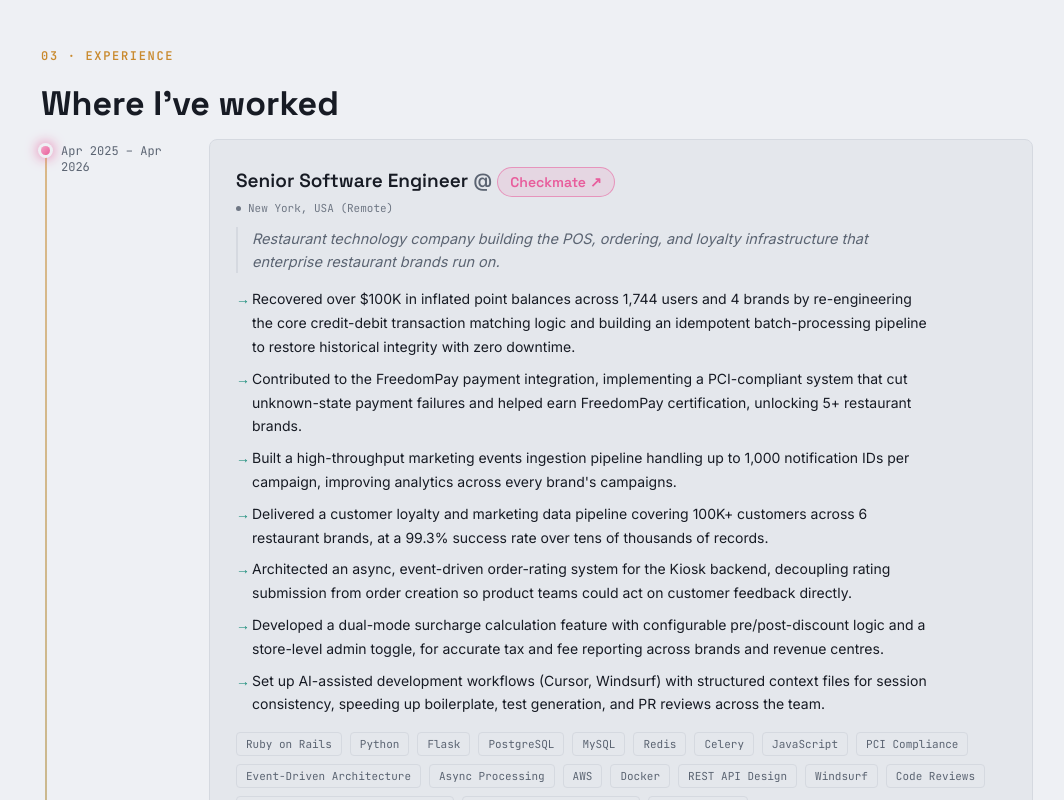
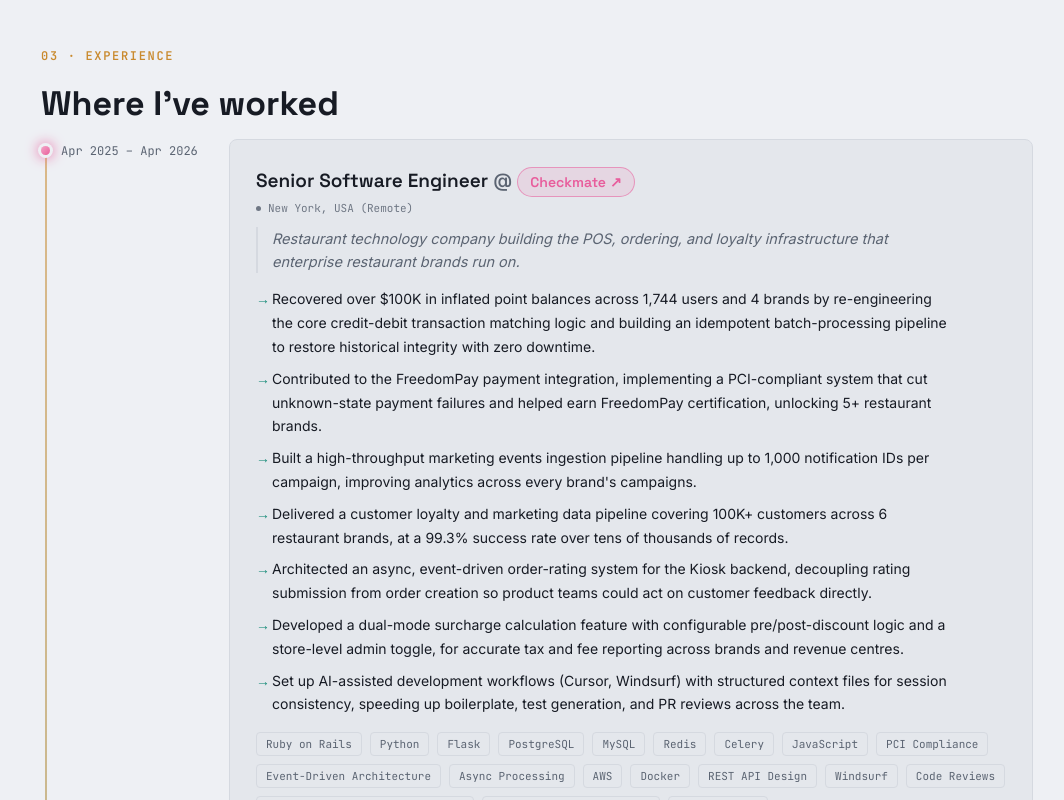
Before and after one commit to princemathur4/portfolio-website, a React (Vite) app: page / in a window 1280 px wide. Shown: the part 2100-2900 px from the top of the page, without its empty margins (103-1167 px from the left). Built offline with nearby package versions, Linux system fonts and the light colour scheme.

Commit message:
Date formatting css fixes

```diff
--- a/src/styles/sections.css
+++ b/src/styles/sections.css
@@ -187,7 +187,7 @@
 .experience-card {
   position: relative;
   display: grid;
-  grid-template-columns: 140px 1fr;
+  grid-template-columns: 160px 1fr;
   gap: 28px;
   padding: 28px 0;
   scroll-margin-top: 80px;
@@ -217,6 +217,7 @@
   color: var(--color-text-secondary);
   padding-top: 4px;
   padding-left: 20px;
+  white-space: nowrap;
 }
 
 /* The node marker for this entry's spot on the timeline spine above,
```
